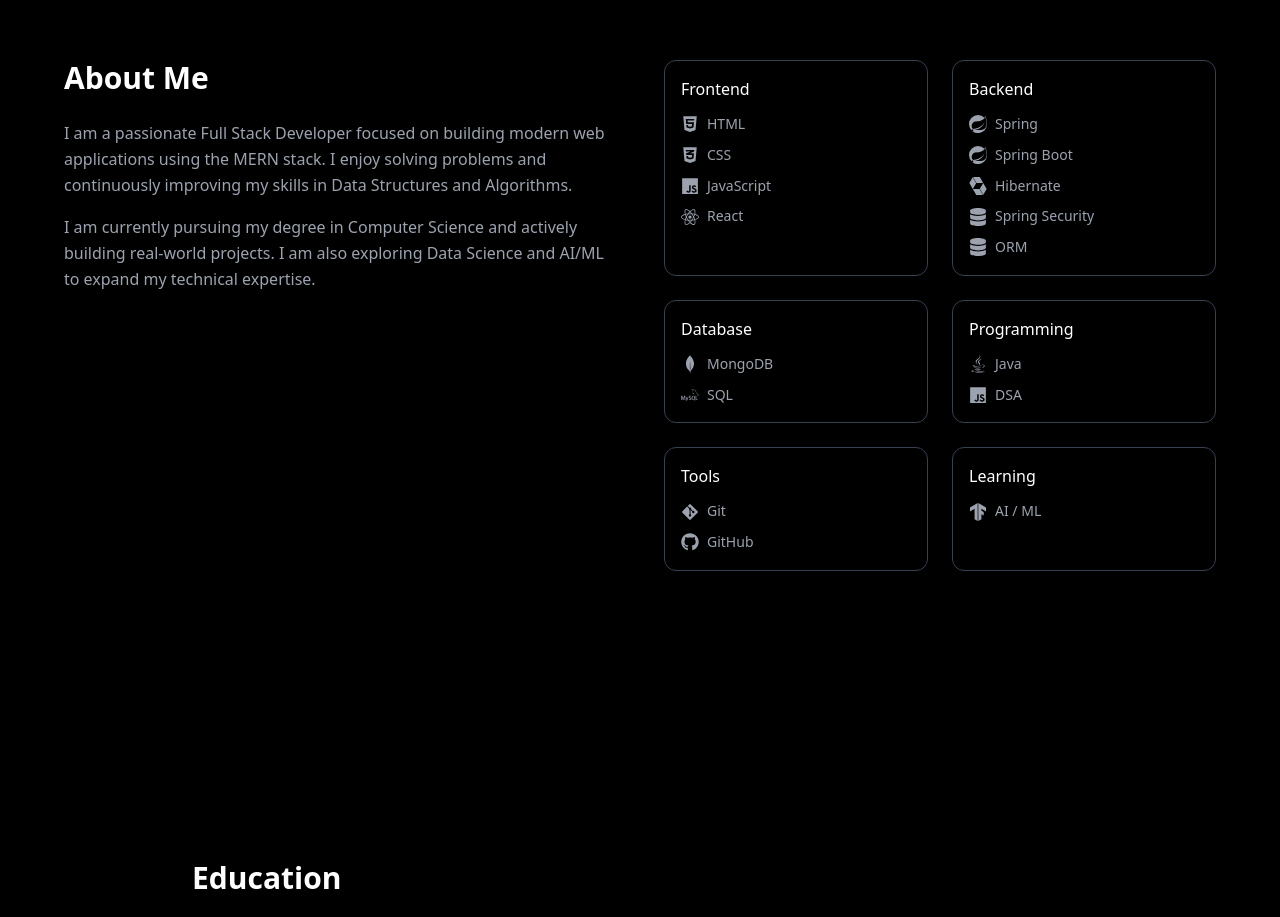
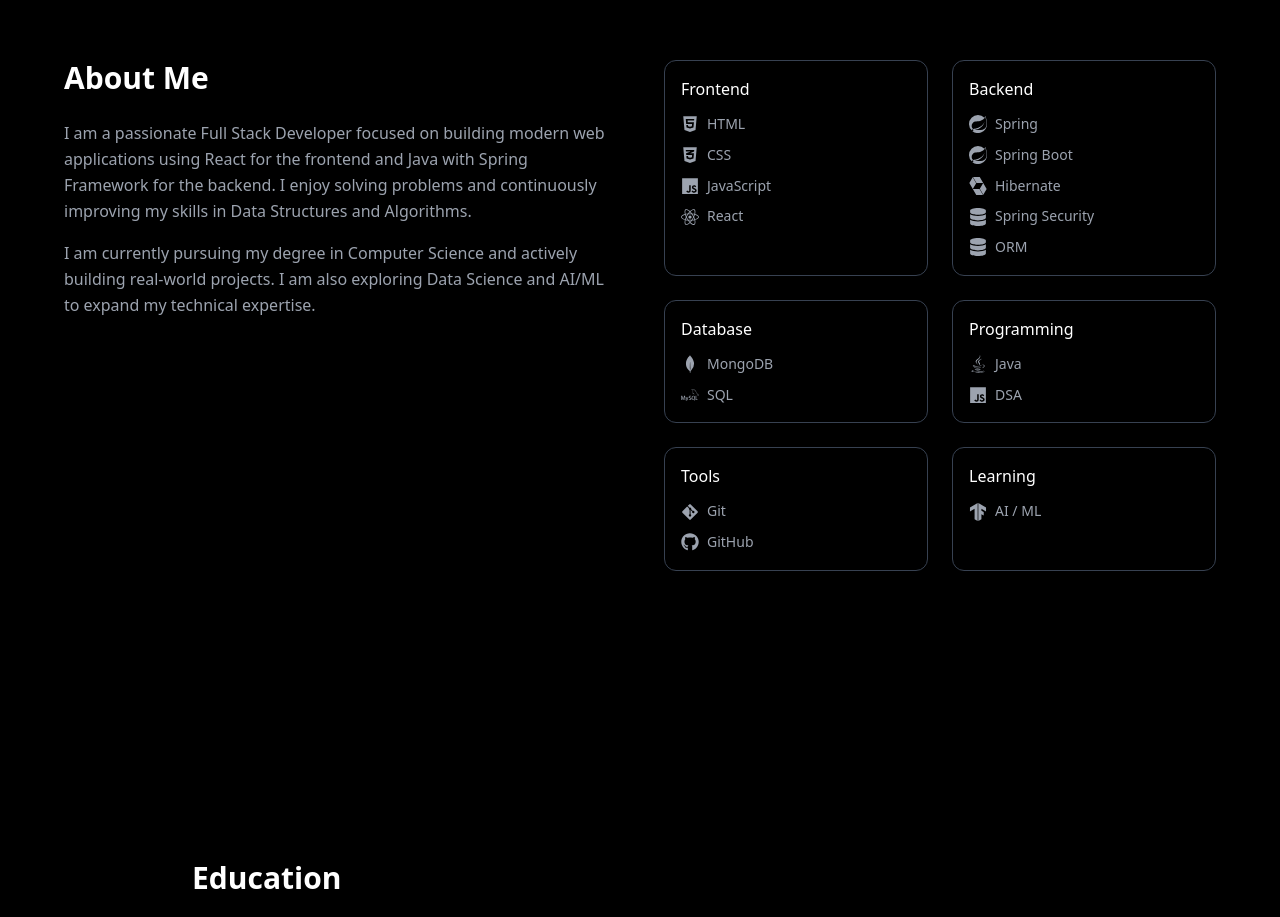
Before and after one commit to carry2408/PortfolioApp, a React (Vite) app in the folder portfolio/: page / in a window 1280 px wide. Shown: the part 820-1737 px from the top of the page. Built offline with nearby package versions, Linux system fonts and the light colour scheme.

Commit message:
Added updated resume

```diff
--- a/portfolio/src/components/About.jsx
+++ b/portfolio/src/components/About.jsx
@@ -46,10 +46,7 @@ export default function About({ darkMode }) {
                             " leading-relaxed mb-4"
                         }
                     >
-                        I am a passionate Full Stack Developer focused on
-                        building modern web applications using the MERN stack.
-                        I enjoy solving problems and continuously improving my
-                        skills in Data Structures and Algorithms.
+                        I am a passionate Full Stack Developer focused on building modern web applications using React for the frontend and Java with Spring Framework for the backend. I enjoy solving problems and continuously improving my skills in Data Structures and Algorithms.
                     </p>
 
                     <p
```
